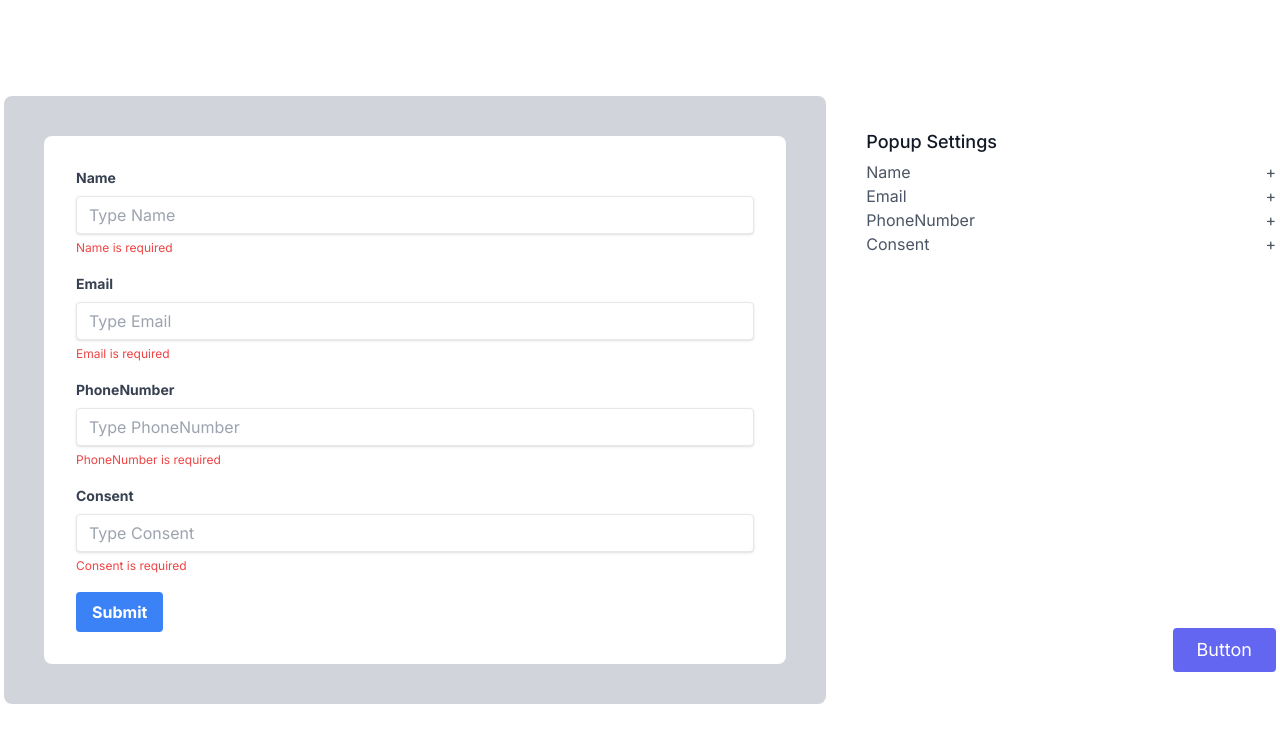
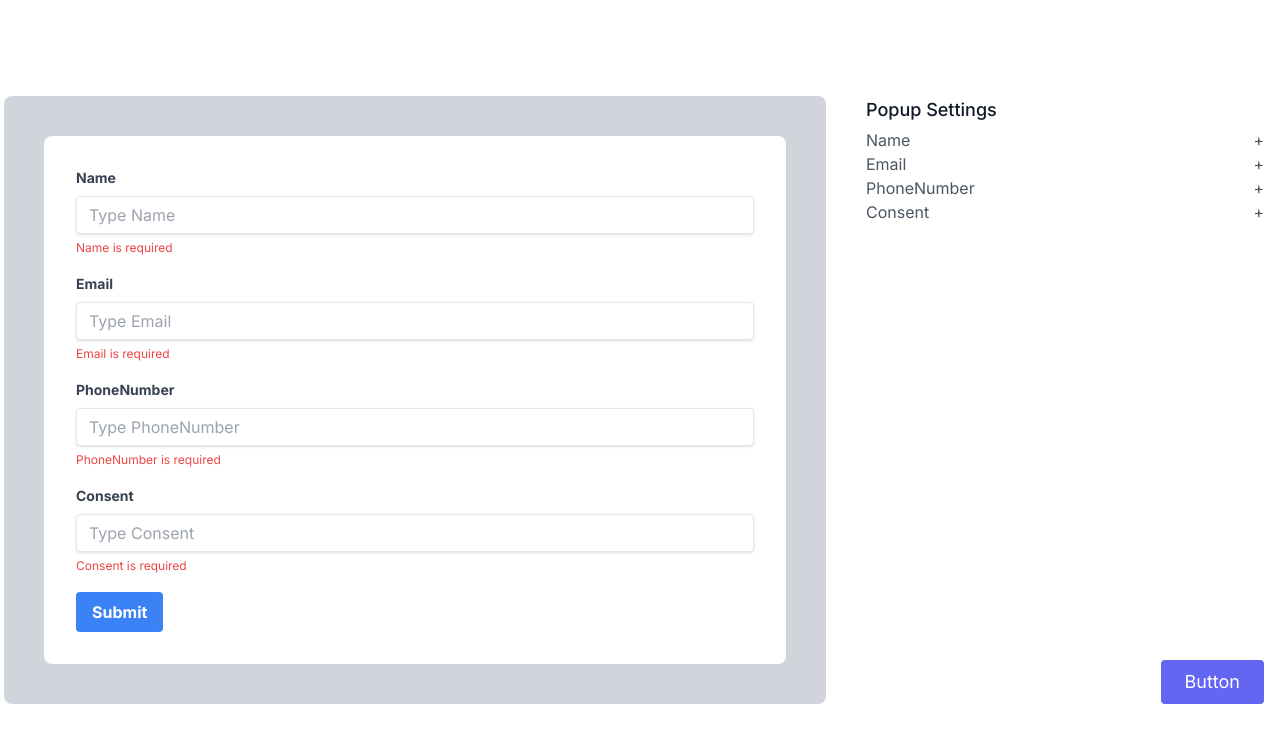
Before and after one commit to bahadirsofuoglu/popup-generator, a Next.js app: page / in a window 1280 px wide. Shown: the top 742 px of the page. Built offline with nearby package versions, Linux system fonts and the light colour scheme.

Commit message:
Page container updated for overflow scroll padding

```diff
--- a/src/app/page.tsx
+++ b/src/app/page.tsx
@@ -11,7 +11,7 @@ export default function Home() {
                 <div className='relative flex items-center justify-items-start overflow-hidden rounded-lg bg-gray-300 p-10 sm:mr-10 md:w-1/2 lg:w-2/3'>
                     <Popup />
                 </div>
-                <div className='mt-8 flex w-full flex-col overflow-auto bg-white md:ml-auto md:mt-0 md:w-1/2 md:py-8 lg:w-1/3'>
+                <div className='mt-8 flex w-full flex-col overflow-auto bg-white pr-3 md:ml-auto md:mt-0  md:w-1/2 lg:w-1/3'>
                     <SideSettings />
                 </div>
             </main>
```
